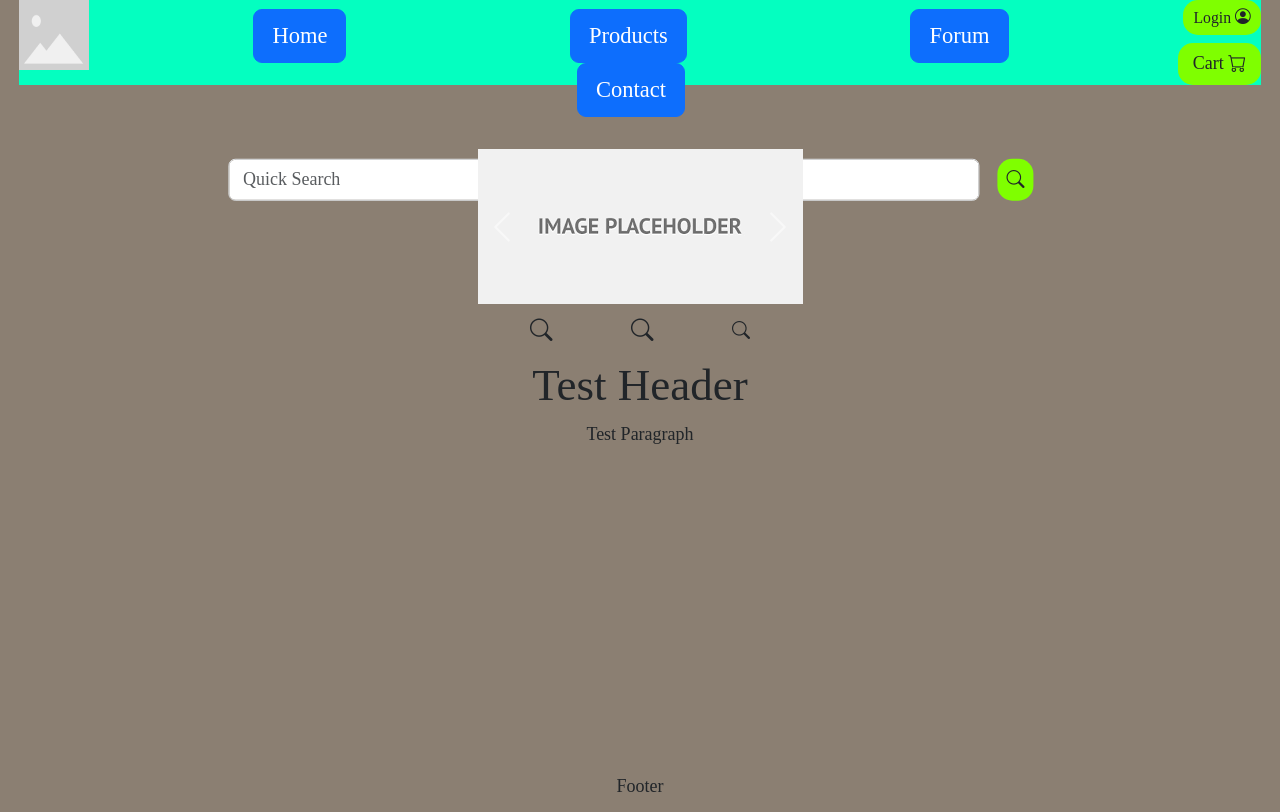
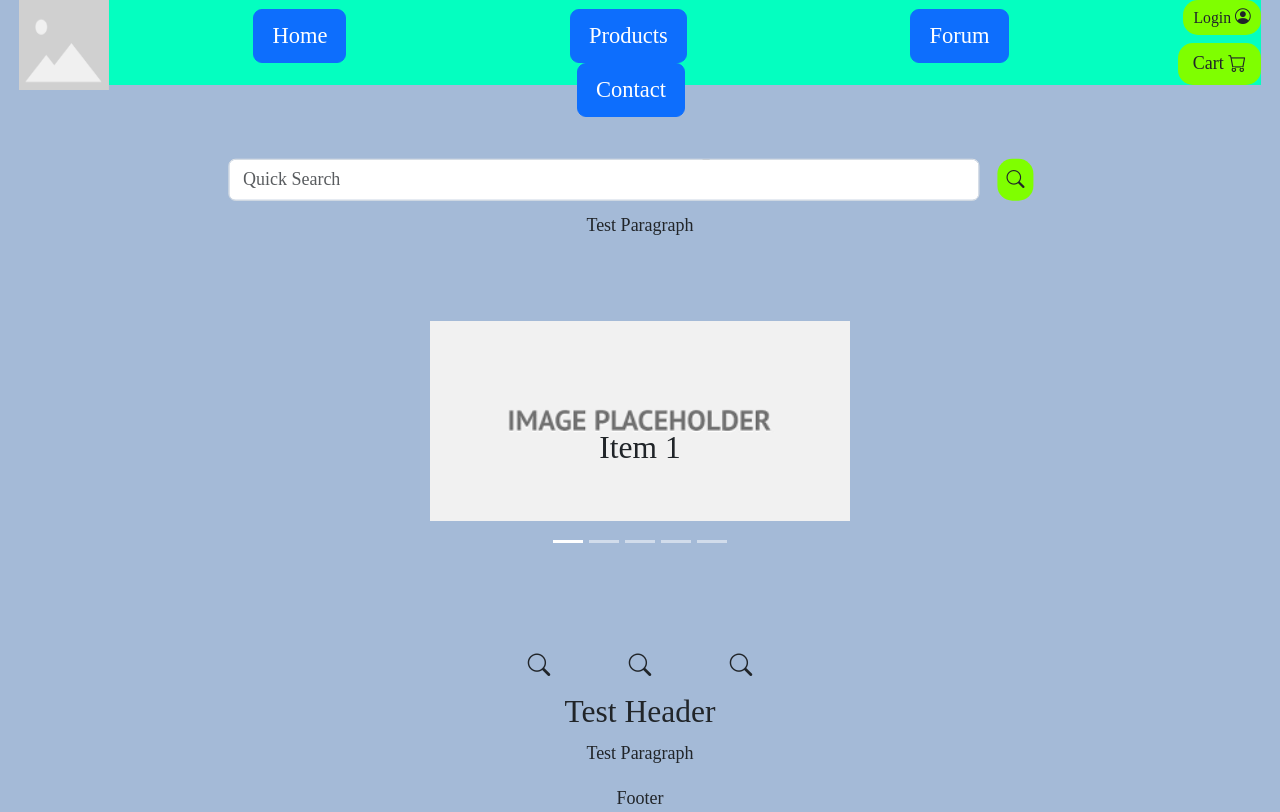
Before and after one commit to Kaynhurst/ITC4214-Final, a Django app: page / in a window 1280 px wide. Run offline with Django 5.2, Linux system fonts and the light colour scheme.

Commit message:
Home Page Carousel

```diff
--- a/cyberwareStore/home/templates/home/index.html
+++ b/cyberwareStore/home/templates/home/index.html
@@ -1,10 +1,10 @@
 {% extends "base.html" %}
-{% load static %}
 
 {% block title%} Cyberware Store {% endblock %}
 
 <!--CSS for future implementation -->
 
+{% load static %}
 {% block extra_css %}
     <link rel="stylesheet" href="{% static 'css/home.css' %}">
 {% endblock %}
@@ -13,59 +13,66 @@
 
 {% block content %}
 
+    <h1>Test Header</h1>
+    <p>Test Paragraph</p>
 
-    <div class="carousel">
-        <!-- Featured Random Items Carousel -->
-        <div id="featuredItems" class="carousel slide" data-bs-ride="carousel">
-
-            <ol class="carousel-indicators d-none">
-                <li data-bs-target="#featuredItems" data-bs-slide-to="0" class="active"></li>
-                <li data-bs-target="#featuredItems" data-bs-slide-to="1"></li>
-                <li data-bs-target="#featuredItems" data-bs-slide-to="2"></li>
-                <li data-bs-target="#featuredItems" data-bs-slide-to="3"></li>
-                <li data-bs-target="#featuredItems" data-bs-slide-to="4"></li>
-            </ol>
+    <!-- Featured Random Items Carousel -->
+    <div id="featuredItems" class="carousel slide" data-bs-ride="carousel">
+            <!-- Indicators -->
+            <div id="indicators" class="carousel slide">
+                <div class="carousel-indicators ">
+                  <button type="button" data-bs-target="#indicators" data-bs-slide-to="0" class="active" aria-current="true" aria-label="Slide 1"></button>
+                  <button type="button" data-bs-target="#indicators" data-bs-slide-to="1" aria-label="Slide 2"></button>
+                  <button type="button" data-bs-target="#indicators" data-bs-slide-to="2" aria-label="Slide 3"></button>
+                  <button type="button" data-bs-target="#indicators" data-bs-slide-to="3" aria-label="Slide 4"></button>
+                  <button type="button" data-bs-target="#indicators" data-bs-slide-to="4" aria-label="Slide 5"></button>
+                </div>
 
             <!-- Featured Items -->
-            <div class="carousel-inner d-flex justify-contents">
-                <div class="carousel-item active">
-                    <img src="{%static 'images/placeholder_item.png'%}" alt="">
+            <div class="carousel-inner">
+
+                <div class="carousel-item active" id="item1" data-bs-interval="2500" >
+                    <img src="{%static 'images/placeholder_item.png'%}" class="d-block w-100" alt="">
+                    <div class="carousel-caption d-none d-md-block text-dark">
+                        <h3>Item 1</h3>
+                    </div>
                 </div>
-                <div class="carousel-item">
-                    <img src="{%static 'images/placeholder_item.png'%}" alt="">
+                <div class="carousel-item"  id="item2" data-bs-interval="2500">
+                    <img src="{%static 'images/placeholder_item.png'%}" class="d-block w-100" alt="">
+                    <div class="carousel-caption d-none d-md-block text-dark">
+                        <h3>Item 2</h3>
+                    </div>
                 </div>
-                <div class="carousel-item">
-                    <img src="{%static 'images/placeholder_item.png'%}" alt="">
+                <div class="carousel-item"  id="item3" data-bs-interval="2500">
+                    <img src="{%static 'images/placeholder_item.png'%}" class="d-block w-100" alt="">
+                    <div class="carousel-caption d-none d-md-block text-dark">
+                        <h3>Item 3</h3>
+                    </div>
                 </div>
-                <div class="carousel-item">
-                    <img src="{%static 'images/placeholder_item.png'%}" alt="">
+                <div class="carousel-item" id="item4" data-bs-interval="2500">
+                    <img src="{%static 'images/placeholder_item.png'%}" class="d-block w-100" alt="">
+                    <div class="carousel-caption d-none d-md-block text-dark">
+                        <h3>Item 4</h3>
+                    </div>
                 </div>
-                <div class="carousel-item">
-                    <img src="{%static 'images/placeholder_item.png'%}" alt="">
+                <div class="carousel-item"  id="item5" data-bs-interval="2500">
+                    <img src="{%static 'images/placeholder_item.png'%}" class="d-block w-100" alt="">
+                    <div class="carousel-caption d-none d-md-block text-dark">
+                        <h3>Item 5</h3>
+                    </div>
                 </div>
             </div>
+        </div>
+    </div>
 
-            <!-- Controls -->
-            <button class="carousel-control-prev" type="button" data-bs-target="#featuredItems" data-bs-slide="prev">
-                <span class="carousel-control-prev-icon" aria-hidden="true"></span>
-                <span class="visually-hidden">Previous</span>
-            </button>
-            <button class="carousel-control-next" type="button" data-bs-target="#featuredItems" data-bs-slide="next">
-                <span class="carousel-control-next-icon" aria-hidden="true"></span>
-                <span class="visually-hidden">Next</span>
-            </button>
-        </div>
-        </div>
-
-        <div class="quicklinks">
+    <!-- Quick Search Links for Products -->
+    <div class="quicklinks mt-5">
         <button class="btn btn-lg px-4 mx-2"><i class="bi bi-search"></i></button>
         <button class="btn btn-lg px-4 mx-2"><i class="bi bi-search"></i></button>
-        <button class="btn bbtn-lg px-4 mx-2"><i class="bi bi-search"></i></button>
-        </div>
-
+        <button class="btn btn-lg px-4 mx-2"><i class="bi bi-search"></i></button>
     </div>
 
-    <h1>Test Header</h1>
+    <h3>Test Header</h3>
     <p>Test Paragraph</p>
 
 
--- a/cyberwareStore/members/templates/members/login.html
+++ b/cyberwareStore/members/templates/members/login.html
@@ -3,7 +3,7 @@
 {%block extra_css%}
 {% endblock %}
 
-{% block body %}
+{% block content %}
 
 <h1>User Login</h1>
 
--- a/cyberwareStore/members/templates/members/registration.html
+++ b/cyberwareStore/members/templates/members/registration.html
@@ -3,7 +3,7 @@
 {%block extra_css%}
 {% endblock %}
 
-{% block body %}
+{% block content %}
 
 <h1>User Registration</h1>
 
--- a/cyberwareStore/static/css/home.css
+++ b/cyberwareStore/static/css/home.css
@@ -1,11 +1,28 @@
 body {
-  background-color: rgb(139, 127, 114);
+  background-color: rgb(164, 186, 215);
 
   font-family: 'Times New Roman', Times, serif;
 
   height : 100% ;
   width : 100%;
 
+}
 
+#featuredItems {
+  position: relative;
+  margin-top : 5% ;
+  margin-bottom : 5%;
+}
 
+#featuredItems .carousel-indicators {
+  position : absolute ;
+  bottom : -50px;
+  z-index: 10;
 }
+
+#featuredItems .carousel-item img {
+  object-fit: contain;
+  object-position: center;
+  overflow: hidden;
+  height : 200px;
+}
--- a/cyberwareStore/static/templates/base.html
+++ b/cyberwareStore/static/templates/base.html
@@ -20,11 +20,11 @@
 
         <div class="navigationbar position-relative">
             <div class="logo bg-danger position-absolute top-25 start-0">
-                <img src="..\static\images\placeholder_general.png" width="70" height="70" alt="logo">
+                <img src="..\static\images\placeholder_general.png" width="90" height="90" alt="logo">
             </div>
 
             <!--Navigation Menu Buttons-->
-            <nav class="navbar navbar-light d-inline-block align-top">
+            <nav class="navbar navbar-expand d-inline-block align-top">
                 <a class="navbar-brand" href="{% url 'home:index' %}">
                     <button type="button" class="btn btn-primary btn-lg">Home</button>
                 </a>
@@ -57,7 +57,7 @@
             <div  class="position-relative start-50 d-flex translate-middle px-5 py-5 w-75 my-5">
                 <input class="form-control" type="search" placeholder="Quick Search" aria-label="Search">
 
-                <button id="logo" type="button" class="btn position-relative mx-3 px-2 w-0" data-mdb-ripple-init>
+                <button id="logo" type="button" class="btn position-relative mx-3 px-2 w-0">
                     <i class="bi bi-search"></i>
                 </button>
             </div>
@@ -75,6 +75,6 @@
             Footer
         </div>
 
-        <script src="https://cdn.jsdelivr.net/npm/bootstrap@5.3.3/dist/js/bootstrap.bundle.min.js" integrity="sha384-YvpcrYf0tY3lHB60NNkmXc5s9fDVZLESaAA55NDzOxhy9GkcIdslK1eN7N6jIeHz" crossorigin="anonymous"></script>
+        <script src="https://cdn.jsdelivr.net/npm/bootstrap@5.3.2/dist/js/bootstrap.bundle.min.js" integrity="sha384-C6RzsynM9kWDrMNeT87bh95OGNyZPhcTNXj1NW7RuBCsyN/o0jlpcV8Qyq46cDfL" crossorigin="anonymous"></script>
     </body>
 </html>
```
Also changed, not shown: cyberwareStore/members/templates/members/base.html (+9 -1 lines).
